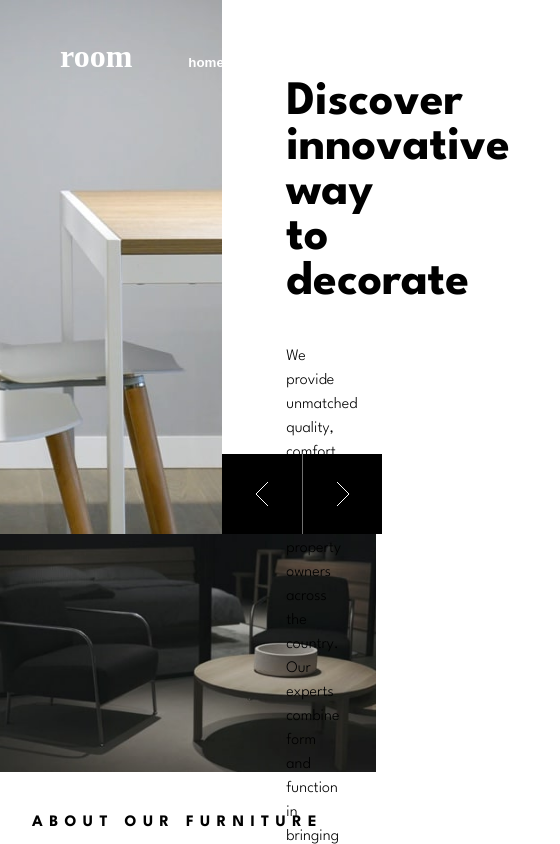
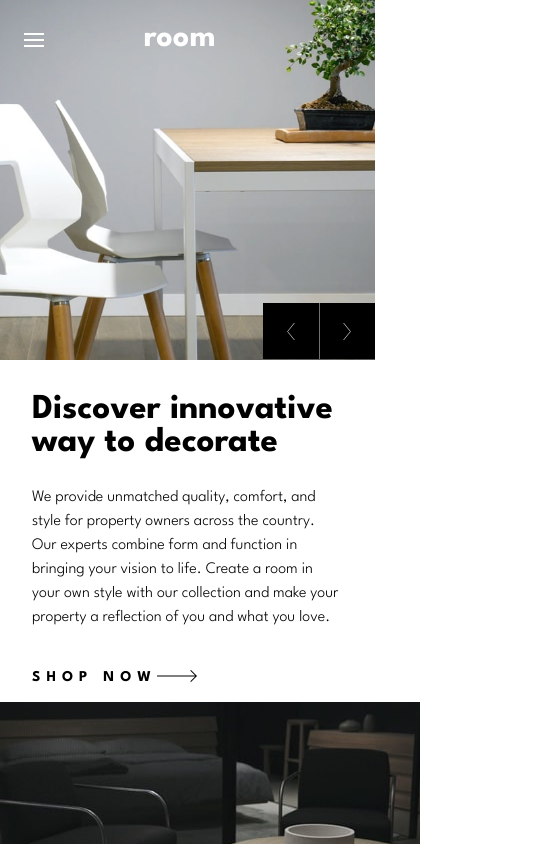
Before and after one commit to esther-ofosu/room-homepage, an Angular app: page /home in a window 390 px wide. Shown: the top 844 px of the page, 560 px wide, since content can reach past the window. Built offline with nearby package versions, Linux system fonts and the light colour scheme.

Commit message:
responsive

```diff
--- a/src/app/footer/footer.component.css
+++ b/src/app/footer/footer.component.css
@@ -3,7 +3,6 @@
     height: 266px;
     background-size: cover;
     background-position: center;
-    background-image: url('/assets/images/image-about-dark.jpg');
 }
 
 #foot-div{
@@ -13,7 +12,6 @@
 #foot-last{
     width: 32%;
     /* height: 266px; */
-    background-image: url('/assets/images/image-about-light.jpg');
 }
 
 #foot-between{
@@ -43,8 +41,6 @@
 
 #texts{
     text-align:left ;
-    /* margin-left: 40px; */
-    /* margin-right: 8px; */
     font-size: 12px;
     margin-top: 20px;
     font-family: 'LeagueSpartan-Light';
@@ -52,8 +48,6 @@
 }
 
 #inner{
-    /* height: 140px; */
-    /* width: 484px; */
     width: 100%;
 }
 
@@ -65,14 +59,12 @@ h1{
 
 #footer-div{
     display: flex;
-    /* width: 1440px; */
     width: 100%;
-    /* height: 266px; */
 }
 
 
 
-@media screen and (min-width:375px){
+@media screen and (max-width:768px){
     #footer-div{
         flex-direction: column;
     }
@@ -92,4 +84,7 @@ h1{
         height: 227px;
     }
 
+    #footer-div{
+        width: 100%;
+    }
 }
--- a/src/app/footer/footer.component.html
+++ b/src/app/footer/footer.component.html
@@ -1,6 +1,8 @@
 <footer>
   <div id="footer-div">
-    <div id="foot-1mg"></div>
+    <div id="foot-1mg">
+      <img src="/assets/images/image-about-dark.jpg" alt="">
+    </div>
     <div id="foot-between">
       <div id="inner">
         <h3>ABOUT OUR FURNITURE</h3>
@@ -14,6 +16,8 @@
         </p>
       </div>
     </div>
-    <div id="foot-last"></div>
+    <div id="foot-last">
+      <img src="/assets/images/image-about-light.jpg" alt="">
+    </div>
   </div>
 </footer>
--- a/src/app/nav/nav.component.css
+++ b/src/app/nav/nav.component.css
@@ -1,16 +1,14 @@
-
-/* nav{
-    margin-left: 70px;
-    margin-top: 35px;
-} */
-
 #room{
     margin-top: 8px;
     margin-left: 60px;
     display: flex;
     width: 500px;
     position: absolute;
-    font-family: 'LeagueSpartan';
+    font-family: 'LeagueSpartan-Bold';
+}
+
+img{
+    display: none;
 }
 
 nav{
@@ -21,13 +19,12 @@ nav{
 
 button:hover{
     cursor: pointer;
-    /* text-decoration: underline; */
-    /* padding-bottom: 5px; */
 }
 
 #h1{
     color: white;
-    margin-top: 30px;
+    margin-top: 37px;
+    font-weight: 250;
 }
 
 button{
@@ -51,7 +48,6 @@ button{
 .underline {
     position: absolute;
     bottom: 3px;
-    /* right: 0; */
     width: 30%;
     height: 2px;
     background-color: white;
@@ -72,9 +68,31 @@ button:hover + .underline {
 }
 
 
-@media screen and (min-width:375px) {
+@media screen and (max-width:768px) {
+    #h1{
+        margin-left: 120px;
+        position: absolute;
+        margin-top: 16px;
+    }
+
+    nav{
+        display: none;
+    }
+
     #room{
+        margin-left: 24px;
+    }
+
+    img{
+        display: block;
+        height: 14px;
+        width: 20px;
+        margin-top: 25px;
+        margin-right: 100px;
 
     }
 
+
+
+
 }
--- a/src/app/nav/nav.component.html
+++ b/src/app/nav/nav.component.html
@@ -1,4 +1,5 @@
 <div id="room">
+    <img src="/assets/images/icon-hamburger.svg" alt="">
     <h1 id="h1">room</h1>
 
 
--- a/src/app/side/side.component.css
+++ b/src/app/side/side.component.css
@@ -45,13 +45,22 @@
 #left-arrow, #right-arrow{
     height: 80px;
     width: 80px;
-    background-image: url('/assets/images/icon-angle-left.svg');
+    display: flex;
+    justify-content: center;
+
+}
+
+#left-arrow img, #right-arrow img{
+    height: 24px;
+    width: 12px;
+    margin-top: 20px;
     background-repeat: no-repeat;
     background-position: center center;
+    margin-top: 30px;
 }
 
 #right-arrow{
-    background-image: url('/assets/images/icon-angle-right.svg');
+
 }
 
 #right-arrow:hover, #left-arrow:hover{
@@ -106,7 +115,7 @@ img{
 }
 
 
-@media screen and (max-width:376px){
+@media screen and (max-width:768px){
     #side{
         flex-direction: column;
         height: 702px;
@@ -153,4 +162,28 @@ img{
         width: 112px;
     }
 
+    #left-arrow, #right-arrow{
+        height: 56px;
+        width: 56px;
+        display: flex;
+        justify-content: center;
+
+    }
+
+    #left-arrow img{
+        height: 16.8px;
+        width: 8.4px;
+        margin-top: 20px;
+    }
+
+    #right-arrow img{
+        height: 16.8px;
+        width: 8.4px;
+        margin-top: 20px;
+    }
+
+
+
+
+
 }
--- a/src/app/side/side.component.html
+++ b/src/app/side/side.component.html
@@ -13,8 +13,12 @@
       <img src="/assets/images/Combined-Shape.png" alt=""/>
     </div>
     <div id="small-box">
-      <div id="left-arrow"></div>
-      <div id="right-arrow"></div>
+      <div id="left-arrow">
+        <img src="/assets/images/icon-angle-left.svg" alt="">
+      </div>
+      <div id="right-arrow">
+        <img src="/assets/images/icon-angle-right.svg" alt="">
+      </div>
     </div>
   </div>
 </section>
```
Also changed, not shown: src/styles.css (line endings or trailing spaces).
